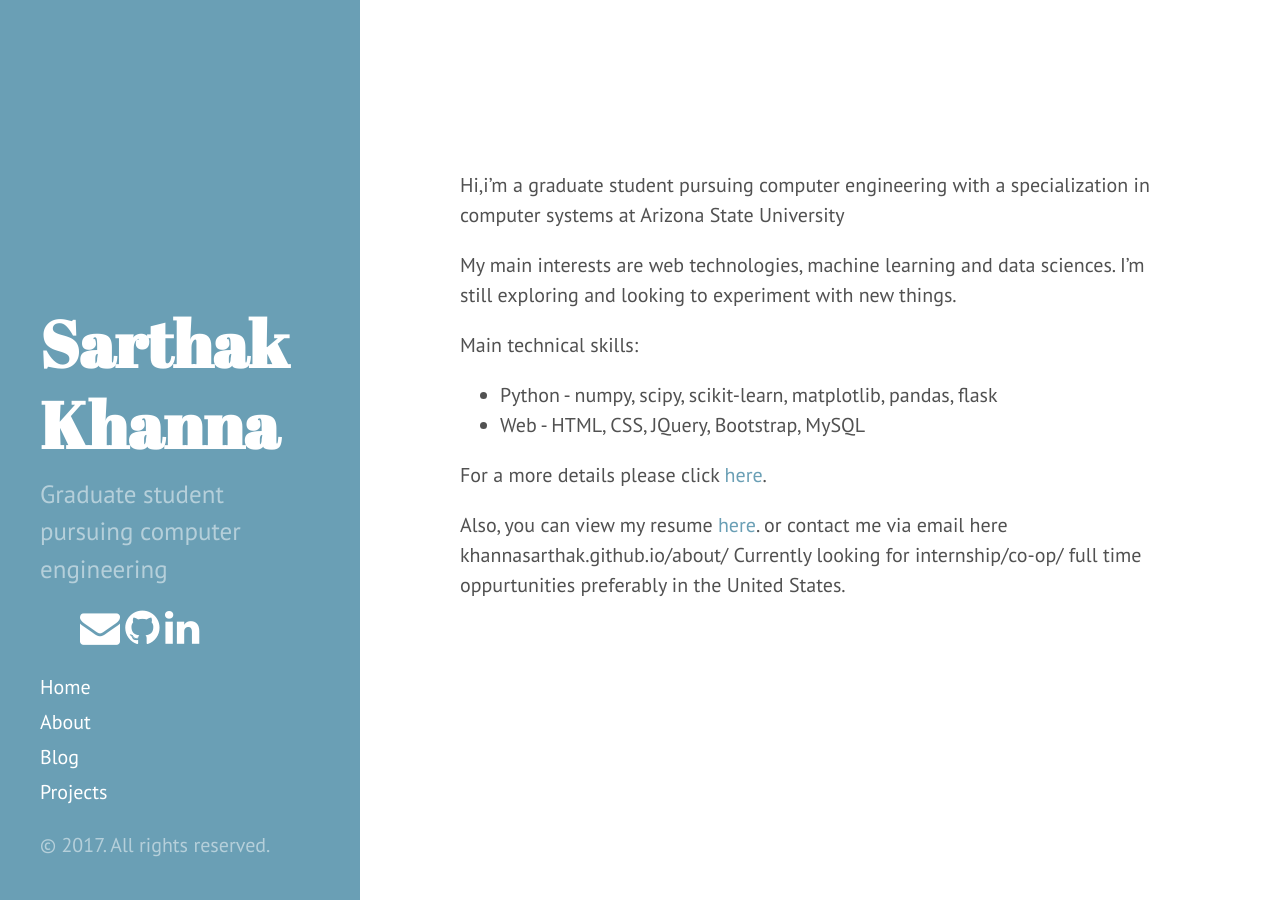
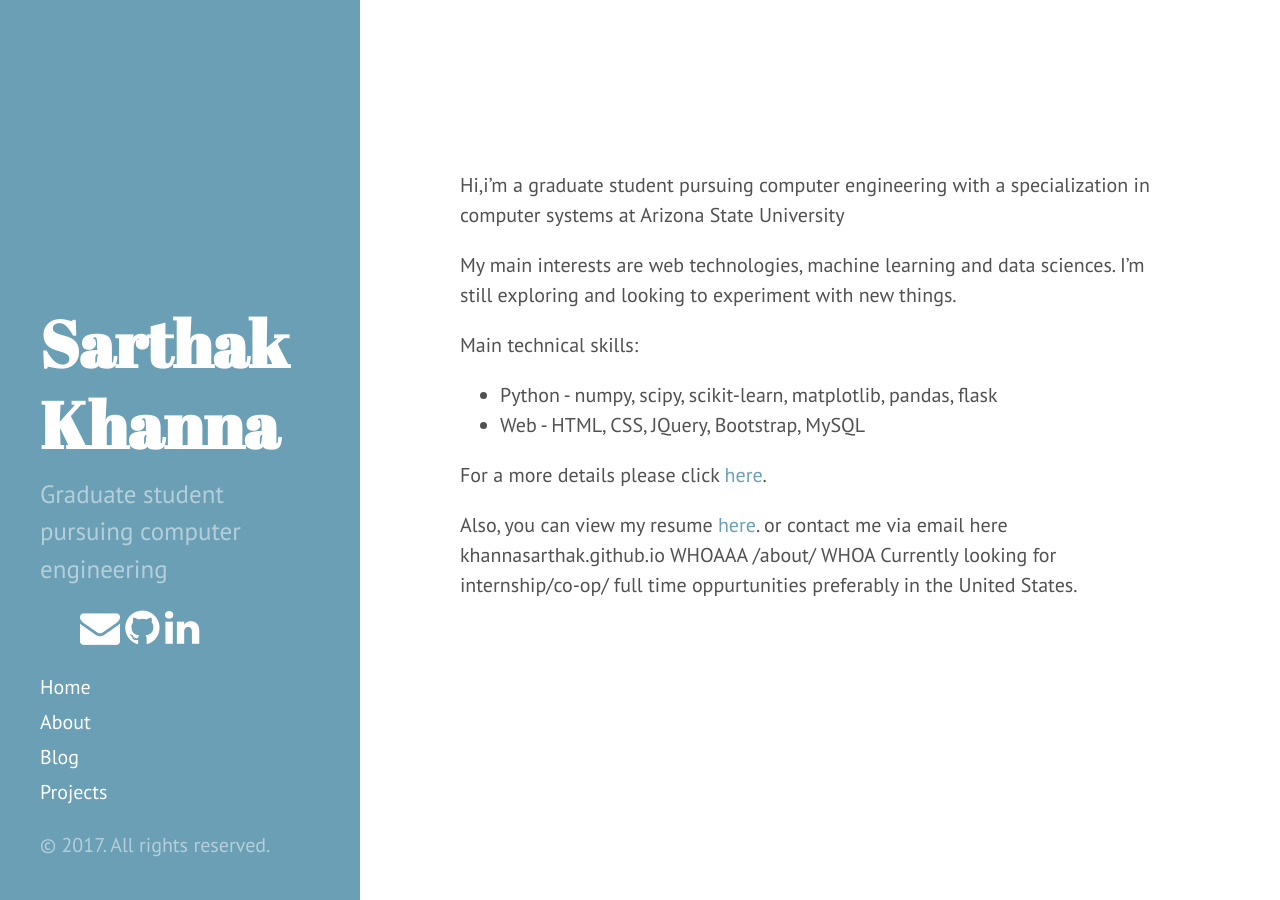
Before and after one commit to khannasarthak/khannasarthak.github.io, a Jekyll site: the page built from index.md, in a window 1280 px wide. Built offline with Jekyll 4.4.1, drawn with Linux system fonts in a browser that asks for light colours; nearby versions of some CDN libraries.

Commit message:
partial fix
linking

```diff
--- a/index.md
+++ b/index.md
@@ -15,5 +15,5 @@
 
 Also, you can view my resume  [here]({{ site.baseurl }}{% link index.md %}).
 or contact me via email here
-{{ site.url }}{% link about.md %}
+{{ site.url }} WHOAAA {% link about.md %} WHOA {{ site.baseurl }}
 Currently looking for internship/co-op/ full time oppurtunities preferably in the United States.
```
